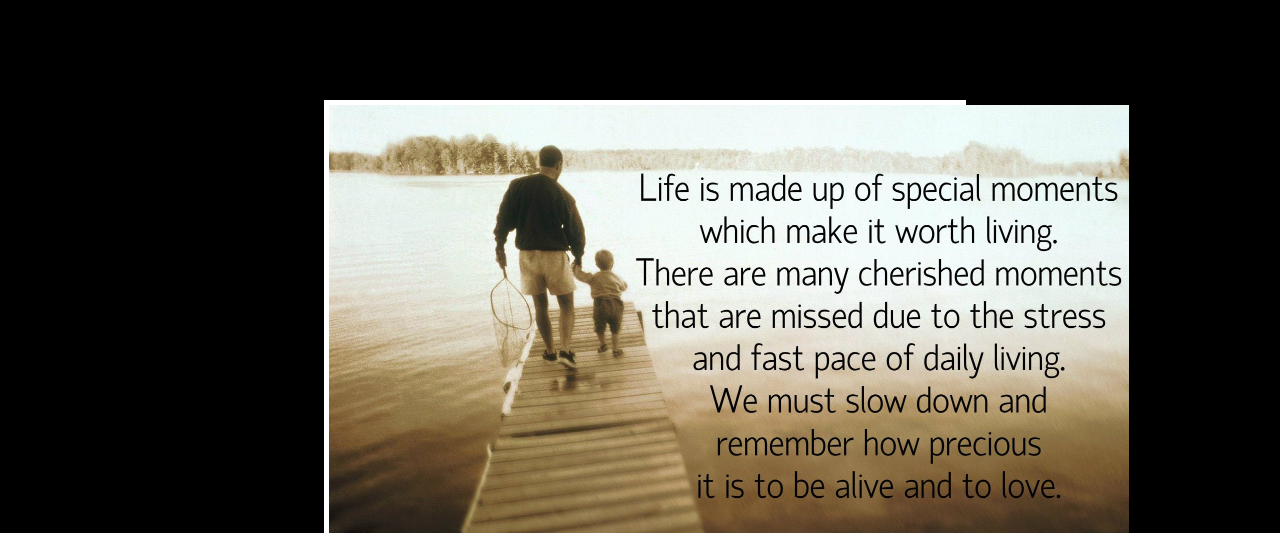
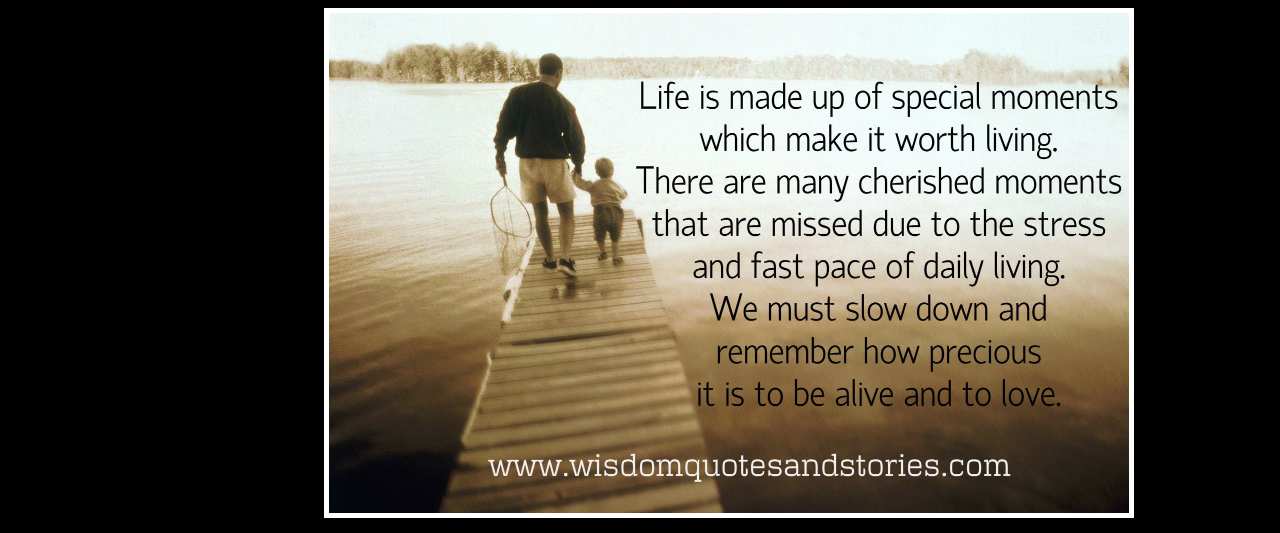
Before and after one commit to butthamza20/Motivational_Poster, a plain HTML site: page index.html in a window 1280 px wide. Shown: the top 533 px of the page. Drawn offline with nearby package versions, Linux system fonts and the light colour scheme.

Commit message:
Update style.css

```diff
--- a/style.css
+++ b/style.css
@@ -9,10 +9,10 @@ img{
 }
 
 #image {
-    width: 50%;
-  margin-left: 25%;
-  margin-top: 100px;
-  border: 5px solid white;
+    height: 500px;
+    width:800px;
+    border:5px solid white;
+    margin-left:25%;
 }
 
 #heading{
```
